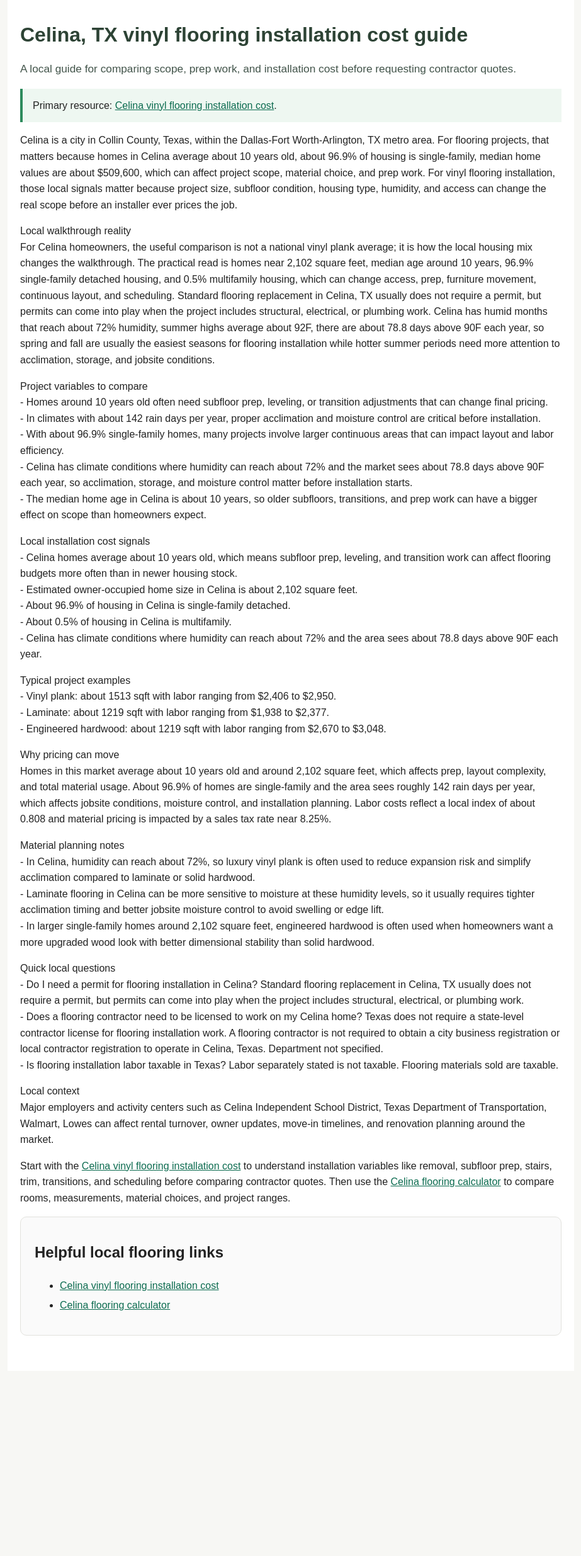
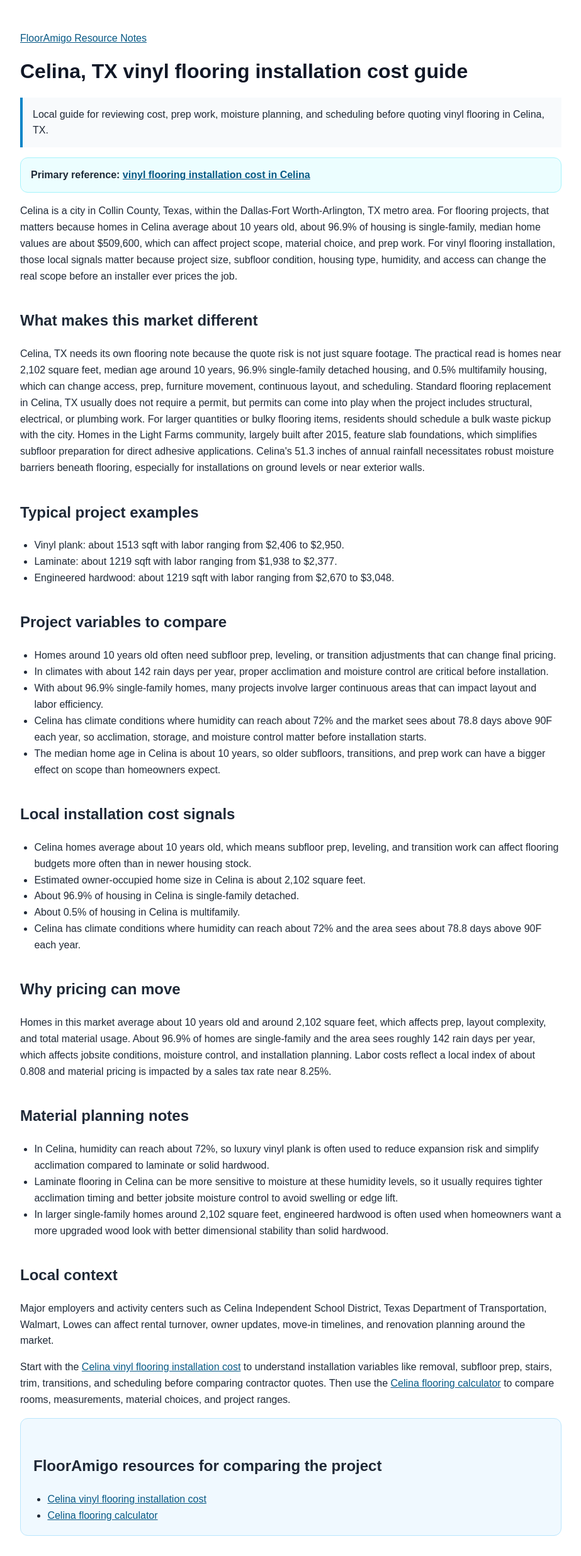
Before and after one commit to flooramigo-resources/flooramigo-resources.github.io, a plain HTML site: page celina-tx-vinyl-flooring-installation-cost-guide/index.html in a window 1280 px wide. Shown: the whole page at 63% size, without its empty margins (178-1101 px from the left). Before the commit the page ends 2177 px from the top, so only its background shows below. Drawn offline with Linux system fonts and the light colour scheme.

Commit message:
Add Render backlink pages for Celina and Corinth

```diff
--- a/celina-tx-vinyl-flooring-installation-cost-guide/index.html
+++ b/celina-tx-vinyl-flooring-installation-cost-guide/index.html
@@ -4,32 +4,58 @@
   <meta charset="utf-8">
   <meta name="viewport" content="width=device-width, initial-scale=1">
   <title>Celina, TX vinyl flooring installation cost guide</title>
-  <meta name="description" content="Celina, TX vinyl flooring installation cost guide">
-  <style>
-    body{font-family:Arial,Helvetica,sans-serif;line-height:1.6;margin:0;background:#f7f7f4;color:#222}
-    main{max-width:860px;margin:0 auto;padding:36px 20px 56px;background:#fff}
-    h1{line-height:1.2;margin-top:0;color:#2d4335} a{color:#0b6b4f} .lede{font-size:1.08rem;color:#42544a}.primary-link{padding:14px 16px;background:#eef7f1;border-left:4px solid #2d8a5c}.links{background:#fafafa;border:1px solid #e2e2dd;padding:18px 22px;border-radius:10px} li{margin:.35rem 0}
-  </style>
+  <meta name="description" content="Local guide for reviewing cost, prep work, moisture planning, and scheduling before quoting vinyl flooring in Celina, TX.">
+  <style>body{font-family:Arial,Helvetica,sans-serif;line-height:1.62;max-width:860px;margin:0 auto;padding:32px 20px;color:#1f2937}h1{line-height:1.18;color:#111827}h2{margin-top:1.6em;color:#1f2937}a{color:#075985}ul{padding-left:1.4rem}.note{background:#f8fafc;border-left:4px solid #0284c7;padding:14px 16px}.primary{font-weight:700;background:#ecfeff;border:1px solid #a5f3fc;border-radius:12px;padding:14px 16px}.links{background:#f0f9ff;border:1px solid #bae6fd;border-radius:12px;padding:18px 20px}.links ul{margin-bottom:0}</style>
 </head>
 <body>
-<main>
-  <h1>Celina, TX vinyl flooring installation cost guide</h1>
-  <p class="lede">A local guide for comparing scope, prep work, and installation cost before requesting contractor quotes.</p>
-  <p class="primary-link">Primary resource: <a href="https://flooramigo.com/celina-tx/vinyl-flooring-installation-cost/">Celina vinyl flooring installation cost</a>.</p>
-  <article>
-<p>Celina is a city in Collin County, Texas, within the Dallas-Fort Worth-Arlington, TX metro area. For flooring projects, that matters because homes in Celina average about 10 years old, about 96.9% of housing is single-family, median home values are about $509,600, which can affect project scope, material choice, and prep work. For vinyl flooring installation, those local signals matter because project size, subfloor condition, housing type, humidity, and access can change the real scope before an installer ever prices the job.</p>
-<p>Local walkthrough reality<br>For Celina homeowners, the useful comparison is not a national vinyl plank average; it is how the local housing mix changes the walkthrough. The practical read is homes near 2,102 square feet, median age around 10 years, 96.9% single-family detached housing, and 0.5% multifamily housing, which can change access, prep, furniture movement, continuous layout, and scheduling. Standard flooring replacement in Celina, TX usually does not require a permit, but permits can come into play when the project includes structural, electrical, or plumbing work. Celina has humid months that reach about 72% humidity, summer highs average about 92F, there are about 78.8 days above 90F each year, so spring and fall are usually the easiest seasons for flooring installation while hotter summer periods need more attention to acclimation, storage, and jobsite conditions.</p>
-<p>Project variables to compare<br>- Homes around 10 years old often need subfloor prep, leveling, or transition adjustments that can change final pricing.<br>- In climates with about 142 rain days per year, proper acclimation and moisture control are critical before installation.<br>- With about 96.9% single-family homes, many projects involve larger continuous areas that can impact layout and labor efficiency.<br>- Celina has climate conditions where humidity can reach about 72% and the market sees about 78.8 days above 90F each year, so acclimation, storage, and moisture control matter before installation starts.<br>- The median home age in Celina is about 10 years, so older subfloors, transitions, and prep work can have a bigger effect on scope than homeowners expect.</p>
-<p>Local installation cost signals<br>- Celina homes average about 10 years old, which means subfloor prep, leveling, and transition work can affect flooring budgets more often than in newer housing stock.<br>- Estimated owner-occupied home size in Celina is about 2,102 square feet.<br>- About 96.9% of housing in Celina is single-family detached.<br>- About 0.5% of housing in Celina is multifamily.<br>- Celina has climate conditions where humidity can reach about 72% and the area sees about 78.8 days above 90F each year.</p>
-<p>Typical project examples<br>- Vinyl plank: about 1513 sqft with labor ranging from $2,406 to $2,950.<br>- Laminate: about 1219 sqft with labor ranging from $1,938 to $2,377.<br>- Engineered hardwood: about 1219 sqft with labor ranging from $2,670 to $3,048.</p>
-<p>Why pricing can move<br>Homes in this market average about 10 years old and around 2,102 square feet, which affects prep, layout complexity, and total material usage. About 96.9% of homes are single-family and the area sees roughly 142 rain days per year, which affects jobsite conditions, moisture control, and installation planning. Labor costs reflect a local index of about 0.808 and material pricing is impacted by a sales tax rate near 8.25%.</p>
-<p>Material planning notes<br>- In Celina, humidity can reach about 72%, so luxury vinyl plank is often used to reduce expansion risk and simplify acclimation compared to laminate or solid hardwood.<br>- Laminate flooring in Celina can be more sensitive to moisture at these humidity levels, so it usually requires tighter acclimation timing and better jobsite moisture control to avoid swelling or edge lift.<br>- In larger single-family homes around 2,102 square feet, engineered hardwood is often used when homeowners want a more upgraded wood look with better dimensional stability than solid hardwood.</p>
-<p>Quick local questions<br>- Do I need a permit for flooring installation in Celina? Standard flooring replacement in Celina, TX usually does not require a permit, but permits can come into play when the project includes structural, electrical, or plumbing work.<br>- Does a flooring contractor need to be licensed to work on my Celina home? Texas does not require a state-level contractor license for flooring installation work. A flooring contractor is not required to obtain a city business registration or local contractor registration to operate in Celina, Texas. Department not specified.<br>- Is flooring installation labor taxable in Texas? Labor separately stated is not taxable. Flooring materials sold are taxable.</p>
-<p>Local context<br>Major employers and activity centers such as Celina Independent School District, Texas Department of Transportation, Walmart, Lowes can affect rental turnover, owner updates, move-in timelines, and renovation planning around the market.</p>
-<p>Start with the <a href="https://flooramigo.com/celina-tx/vinyl-flooring-installation-cost/">Celina vinyl flooring installation cost</a> to understand installation variables like removal, subfloor prep, stairs, trim, transitions, and scheduling before comparing contractor quotes. Then use the <a href="https://flooramigo.com/celina-tx/vinyl-flooring-calculator/">Celina flooring calculator</a> to compare rooms, measurements, material choices, and project ranges.</p>
-  </article>
-  <section class="links"><h2>Helpful local flooring links</h2><ul><li><a href="https://flooramigo.com/celina-tx/vinyl-flooring-installation-cost/">Celina vinyl flooring installation cost</a></li>
-<li><a href="https://flooramigo.com/celina-tx/vinyl-flooring-calculator/">Celina flooring calculator</a></li></ul></section>
-</main>
+  <main>
+    <p><a href="../">FloorAmigo Resource Notes</a></p>
+    <h1>Celina, TX vinyl flooring installation cost guide</h1>
+    <p class="note">Local guide for reviewing cost, prep work, moisture planning, and scheduling before quoting vinyl flooring in Celina, TX.</p>
+    <p class="primary">Primary reference: <a href="https://flooramigo.com/celina-tx/vinyl-flooring-installation-cost/">vinyl flooring installation cost in Celina</a></p>
+    <p>Celina is a city in Collin County, Texas, within the Dallas-Fort Worth-Arlington, TX metro area. For flooring projects, that matters because homes in Celina average about 10 years old, about 96.9% of housing is single-family, median home values are about $509,600, which can affect project scope, material choice, and prep work. For vinyl flooring installation, those local signals matter because project size, subfloor condition, housing type, humidity, and access can change the real scope before an installer ever prices the job.</p>
+    <h2>What makes this market different</h2>
+    <p>Celina, TX needs its own flooring note because the quote risk is not just square footage. The practical read is homes near 2,102 square feet, median age around 10 years, 96.9% single-family detached housing, and 0.5% multifamily housing, which can change access, prep, furniture movement, continuous layout, and scheduling. Standard flooring replacement in Celina, TX usually does not require a permit, but permits can come into play when the project includes structural, electrical, or plumbing work. For larger quantities or bulky flooring items, residents should schedule a bulk waste pickup with the city. Homes in the Light Farms community, largely built after 2015, feature slab foundations, which simplifies subfloor preparation for direct adhesive applications. Celina&#39;s 51.3 inches of annual rainfall necessitates robust moisture barriers beneath flooring, especially for installations on ground levels or near exterior walls.</p>
+    <h2>Typical project examples</h2>
+    <ul>
+      <li>Vinyl plank: about 1513 sqft with labor ranging from $2,406 to $2,950.</li>
+      <li>Laminate: about 1219 sqft with labor ranging from $1,938 to $2,377.</li>
+      <li>Engineered hardwood: about 1219 sqft with labor ranging from $2,670 to $3,048.</li>
+    </ul>
+    <h2>Project variables to compare</h2>
+    <ul>
+      <li>Homes around 10 years old often need subfloor prep, leveling, or transition adjustments that can change final pricing.</li>
+      <li>In climates with about 142 rain days per year, proper acclimation and moisture control are critical before installation.</li>
+      <li>With about 96.9% single-family homes, many projects involve larger continuous areas that can impact layout and labor efficiency.</li>
+      <li>Celina has climate conditions where humidity can reach about 72% and the market sees about 78.8 days above 90F each year, so acclimation, storage, and moisture control matter before installation starts.</li>
+      <li>The median home age in Celina is about 10 years, so older subfloors, transitions, and prep work can have a bigger effect on scope than homeowners expect.</li>
+    </ul>
+    <h2>Local installation cost signals</h2>
+    <ul>
+      <li>Celina homes average about 10 years old, which means subfloor prep, leveling, and transition work can affect flooring budgets more often than in newer housing stock.</li>
+      <li>Estimated owner-occupied home size in Celina is about 2,102 square feet.</li>
+      <li>About 96.9% of housing in Celina is single-family detached.</li>
+      <li>About 0.5% of housing in Celina is multifamily.</li>
+      <li>Celina has climate conditions where humidity can reach about 72% and the area sees about 78.8 days above 90F each year.</li>
+    </ul>
+    <h2>Why pricing can move</h2>
+    <p>Homes in this market average about 10 years old and around 2,102 square feet, which affects prep, layout complexity, and total material usage. About 96.9% of homes are single-family and the area sees roughly 142 rain days per year, which affects jobsite conditions, moisture control, and installation planning. Labor costs reflect a local index of about 0.808 and material pricing is impacted by a sales tax rate near 8.25%.</p>
+    <h2>Material planning notes</h2>
+    <ul>
+      <li>In Celina, humidity can reach about 72%, so luxury vinyl plank is often used to reduce expansion risk and simplify acclimation compared to laminate or solid hardwood.</li>
+      <li>Laminate flooring in Celina can be more sensitive to moisture at these humidity levels, so it usually requires tighter acclimation timing and better jobsite moisture control to avoid swelling or edge lift.</li>
+      <li>In larger single-family homes around 2,102 square feet, engineered hardwood is often used when homeowners want a more upgraded wood look with better dimensional stability than solid hardwood.</li>
+    </ul>
+    <h2>Local context</h2>
+    <p>Major employers and activity centers such as Celina Independent School District, Texas Department of Transportation, Walmart, Lowes can affect rental turnover, owner updates, move-in timelines, and renovation planning around the market.</p>
+    <p>Start with the <a href="https://flooramigo.com/celina-tx/vinyl-flooring-installation-cost/">Celina vinyl flooring installation cost</a> to understand installation variables like removal, subfloor prep, stairs, trim, transitions, and scheduling before comparing contractor quotes. Then use the <a href="https://flooramigo.com/celina-tx/vinyl-flooring-calculator/">Celina flooring calculator</a> to compare rooms, measurements, material choices, and project ranges.</p>
+    <section class="links" aria-label="FloorAmigo resources for comparing the project">
+      <h2>FloorAmigo resources for comparing the project</h2>
+      <ul>
+      <li><a href="https://flooramigo.com/celina-tx/vinyl-flooring-installation-cost/">Celina vinyl flooring installation cost</a></li>
+      <li><a href="https://flooramigo.com/celina-tx/vinyl-flooring-calculator/">Celina flooring calculator</a></li>
+      </ul>
+    </section>
+  </main>
 </body>
 </html>
```
Also changed, not shown: celina-tx-guia-de-costo-de-instalacion-de-pisos-vinilicos/index.html (+47 -24 lines), corinth-tx-vinyl-flooring-installation-cost-guide/index.html (+51 -25 lines), index.html (+3 -0 lines).
